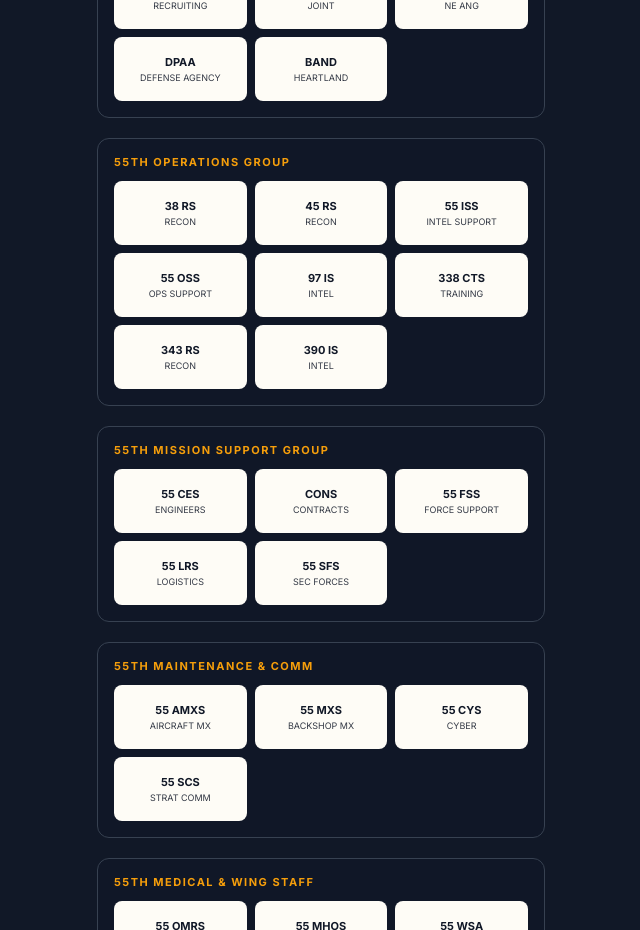
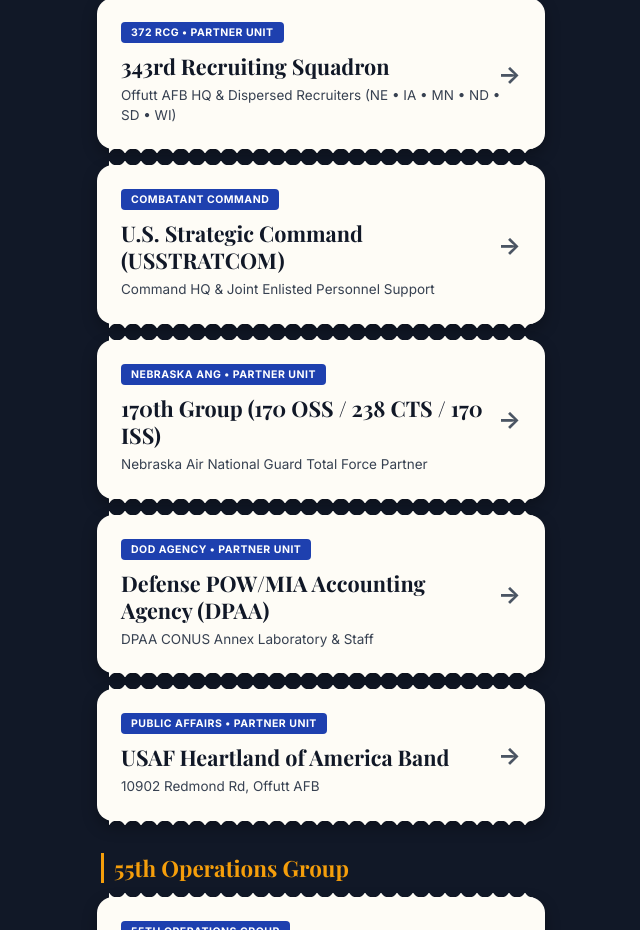
Before and after one commit to tannerurness/Offutt-First-Sergeants, a plain HTML site: page index.html in a window 1280 px wide. Shown: the part 309-1239 px from the top of the page, without its empty margins (319-959 px from the left). Drawn offline with nearby package versions, Linux system fonts and the light colour scheme.

Commit message:
Update index.html

```diff
--- a/index.html
+++ b/index.html
@@ -106,8 +106,132 @@
       margin-bottom: 18px;
     }
 
-    /* Grid Section Layouts */
-    .grid-section {
+    /* Group Category Section Headers */
+    .group-header {
+      font-family: 'Playfair Display', Georgia, serif;
+      font-size: 1.4rem;
+      color: var(--accent-yellow);
+      margin: 32px 0 14px 4px;
+      border-left: 3px solid var(--accent-yellow);
+      padding-left: 10px;
+    }
+
+    .unit-list, .document-list {
+      display: flex;
+      flex-direction: column;
+      gap: 16px;
+    }
+
+    /* Enriched, Oversized Mobile Buttons / Ticket Stub Cards */
+    .unit-card, .doc-card {
+      text-decoration: none;
+      background-color: var(--card-white);
+      color: #111827;
+      border-radius: 16px;
+      padding: 24px;
+      position: relative;
+      display: block;
+      cursor: pointer;
+      transition: transform 0.15s ease;
+      box-shadow: 0 6px 15px rgba(0, 0, 0, 0.3);
+      text-align: left;
+      border: none;
+      width: 100%;
+    }
+
+    .unit-card:active, .doc-card:active {
+      transform: scale(0.97);
+    }
+
+    /* CSS Ticket-Stub Details */
+    .unit-card::before, .unit-card::after,
+    .doc-card::before, .doc-card::after {
+      content: "";
+      position: absolute;
+      left: 12px;
+      right: 12px;
+      height: 8px;
+      background-size: 16px 8px;
+    }
+
+    .unit-card::before, .doc-card::before {
+      top: -4px;
+      background-image: radial-gradient(circle at 8px -4px, transparent 8px, var(--card-white) 9px);
+    }
+
+    .unit-card::after, .doc-card::after {
+      bottom: -4px;
+      background-image: radial-gradient(circle at 8px 12px, transparent 8px, var(--card-white) 9px);
+    }
+
+    .doc-tag {
+      background-color: var(--tag-orange);
+      color: white;
+      font-size: 10.5px;
+      font-weight: 700;
+      padding: 4px 10px;
+      border-radius: 4px;
+      display: inline-block;
+      margin-bottom: 10px;
+      letter-spacing: 0.5px;
+      text-transform: uppercase;
+    }
+
+    .doc-tag.blue { background-color: var(--tag-blue); }
+    .doc-tag.green { background-color: var(--tag-green); }
+
+    .doc-title {
+      font-family: 'Playfair Display', Georgia, serif;
+      font-size: 1.35rem;
+      font-weight: 700;
+      line-height: 1.25;
+      margin-bottom: 6px;
+      padding-right: 32px;
+    }
+
+    .doc-desc {
+      font-size: 13.5px;
+      color: #374151;
+      line-height: 1.45;
+    }
+
+    .arrow-icon {
+      position: absolute;
+      right: 24px;
+      top: 50%;
+      transform: translateY(-50%);
+      font-size: 24px;
+      color: #4b5563;
+      font-weight: bold;
+    }
+
+    /* Individual Unit Page QR & Grid Style */
+    .qr-container {
+      text-align: center;
+      margin-bottom: 24px;
+    }
+
+    .qr-box {
+      border: 2px solid var(--accent-yellow);
+      background-color: white;
+      padding: 8px;
+      border-radius: 12px;
+      display: inline-block;
+    }
+
+    .qr-box img {
+      display: block;
+      width: 125px;
+      height: 125px;
+    }
+
+    .qr-caption {
+      color: var(--text-gray);
+      font-size: 11px;
+      margin-top: 6px;
+    }
+
+    .quick-call-section {
       border: 1px solid var(--card-border);
       background-color: rgba(17, 24, 39, 0.7);
       border-radius: 12px;
@@ -124,16 +248,16 @@
       margin-bottom: 12px;
     }
 
-    /* 3-Column Grid matching the Quick-Call layout */
-    .button-grid {
+    /* Grid Section Layout (3 columns) */
+    .quick-call-grid {
       display: grid;
       grid-template-columns: repeat(3, 1fr);
       gap: 8px;
     }
 
-    /* Square, high-contrast button styling */
-    .grid-btn {
-      border: none;
+    /* Fixed class styling for 3x3 emergency buttons */
+    .call-btn {
+      text-decoration: none;
       background-color: var(--card-white);
       color: #111827;
       border-radius: 8px;
@@ -144,104 +268,27 @@
       justify-content: center;
       align-items: center;
       min-height: 64px;
-      cursor: pointer;
       transition: transform 0.1s ease;
-      text-decoration: none;
     }
 
-    .grid-btn:active {
+    .call-btn:active {
       transform: scale(0.95);
     }
 
-    .grid-btn h3 {
+    .call-btn.emergency {
+      background-color: var(--emergency-red);
+      color: white;
+    }
+
+    .call-btn h3 {
       font-size: 11px;
       font-weight: 700;
       margin-bottom: 3px;
-      line-height: 1.2;
     }
 
-    .grid-btn span {
-      font-size: 9px;
+    .call-btn span {
+      font-size: 9.5px;
       opacity: 0.85;
-      text-transform: uppercase;
-    }
-
-    /* Document Cards Styling */
-    .document-list {
-      display: flex;
-      flex-direction: column;
-      gap: 16px;
-    }
-
-    .doc-card {
-      text-decoration: none;
-      background-color: var(--card-white);
-      color: #111827;
-      border-radius: 12px;
-      padding: 20px;
-      position: relative;
-      display: block;
-      transition: transform 0.15s ease;
-      box-shadow: 0 4px 10px rgba(0, 0, 0, 0.2);
-    }
-
-    .doc-card:active {
-      transform: scale(0.98);
-    }
-
-    .doc-card::before, .doc-card::after {
-      content: "";
-      position: absolute;
-      left: 10px;
-      right: 10px;
-      height: 6px;
-      background-size: 12px 6px;
-    }
-
-    .doc-card::before {
-      top: -3px;
-      background-image: radial-gradient(circle at 6px -3px, transparent 6px, var(--card-white) 7px);
-    }
-
-    .doc-card::after {
-      bottom: -3px;
-      background-image: radial-gradient(circle at 6px 9px, transparent 6px, var(--card-white) 7px);
-    }
-
-    .doc-tag {
-      background-color: var(--tag-orange);
-      color: white;
-      font-size: 10px;
-      font-weight: 700;
-      padding: 3px 8px;
-      border-radius: 4px;
-      display: inline-block;
-      margin-bottom: 8px;
-      letter-spacing: 0.5px;
-      text-transform: uppercase;
-    }
-
-    .doc-title {
-      font-family: 'Playfair Display', Georgia, serif;
-      font-size: 1.2rem;
-      font-weight: 700;
-      line-height: 1.3;
-      margin-bottom: 6px;
-      padding-right: 24px;
-    }
-
-    .doc-desc {
-      font-size: 12px;
-      color: #4b5563;
-      line-height: 1.4;
-    }
-
-    .arrow-icon {
-      position: absolute;
-      right: 20px;
-      top: 20px;
-      font-size: 16px;
-      color: #9ca3af;
     }
 
     /* Category Filter Pills (Unit View Only) */
@@ -287,7 +334,7 @@
 </head>
 <body>
 
-  <!-- ================= VIEW 1: OFFUTT AFB SQUADRON DIRECTORY (ALL BUTTON GRIDS) ================= -->
+  <!-- ================= VIEW 1: OFFUTT AFB SQUADRON DIRECTORY ================= -->
   <div id="directoryView">
     <header>
       <div class="compass-icon">❖</div>
@@ -296,7 +343,6 @@
       <p class="subtitle">Select your squadron below to load your First Sergeant's resource hub, emergency dial grid, and guides.</p>
     </header>
 
-    <!-- Unified Directory (Groups Rendered in compact 3x3 Button Grids) -->
     <div id="directoryContainer"></div>
 
     <footer>
@@ -344,7 +390,6 @@
     <footer id="unitFooter"></footer>
   </div>
 
-  <!-- ================= OFFUTT AFB UNIT & RESOURCE DATABASE ================= -->
   <script>
     // Core Offutt AFB Emergency Numbers
     const OFFUTT_CORE_PHONES = [
@@ -358,7 +403,7 @@
       { label: "Family Advocacy", sub: "402-294-7886", tel: "402-294-7886" }
     ];
 
-    // Standardized Offutt AFB Documents
+    // Standardized Offutt AFB Documents (Included on every unit page)
     const SHARED_OFFUTT_DOCS = [
       {
         tag: "OFFUTT-01", tagColor: "blue", category: "Offutt",
@@ -410,23 +455,19 @@
       }
     ];
 
-    // Groups Order Map
     const GROUP_HEADERS = {
       "Tenant": "Partner Units & Tenants",
       "55 OG": "55th Operations Group",
       "55 MSG": "55th Mission Support Group",
-      "55 MXG/CG": "55th Maintenance & Comm",
-      "55 MDG/WG": "55th Medical & Wing Staff",
+      "55 MXG/CG": "55th Maintenance & Comm Groups",
+      "55 MDG/WG": "55th Medical Group & Wing Staff",
       "95 WG": "95th Wing (AFGSC)",
       "557 WW": "557th Weather Wing"
     };
 
-    // Offutt AFB Squadrons & Partner Units
     const OFFUTT_UNITS = {
-      // --- PARTNER / TENANT UNITS ---
       "343rcs": {
-        group: "Tenant", shortLabel: "343 RCS", subText: "Recruiting",
-        badge: "372 RCG • PARTNER UNIT",
+        group: "Tenant", badge: "372 RCG • PARTNER UNIT",
         name: "343rd Recruiting Squadron",
         subtitle: "Offutt AFB HQ & Dispersed Recruiters (NE • IA • MN • ND • SD • WI)",
         shirtTel: "402-232-3502",
@@ -440,249 +481,202 @@
         ]
       },
       "stratcom": {
-        group: "Tenant", shortLabel: "STRATCOM", subText: "Joint",
-        badge: "COMBATANT COMMAND",
+        group: "Tenant", badge: "COMBATANT COMMAND",
         name: "U.S. Strategic Command (USSTRATCOM)",
         subtitle: "Command HQ & Joint Enlisted Personnel Support",
         shirtTel: "402-294-4112", extraDocs: []
       },
       "170gp": {
-        group: "Tenant", shortLabel: "170 GP", subText: "NE ANG",
-        badge: "NEBRASKA ANG • PARTNER UNIT",
+        group: "Tenant", badge: "NEBRASKA ANG • PARTNER UNIT",
         name: "170th Group (170 OSS / 238 CTS / 170 ISS)",
         subtitle: "Nebraska Air National Guard Total Force Partner",
         shirtTel: "402-294-3725", extraDocs: []
       },
       "dpaa": {
-        group: "Tenant", shortLabel: "DPAA", subText: "Defense Agency",
-        badge: "DOD AGENCY • PARTNER UNIT",
+        group: "Tenant", badge: "DOD AGENCY • PARTNER UNIT",
         name: "Defense POW/MIA Accounting Agency (DPAA)",
         subtitle: "DPAA CONUS Annex Laboratory & Staff",
         shirtTel: "402-294-3725", extraDocs: []
       },
       "band": {
-        group: "Tenant", shortLabel: "BAND", subText: "Heartland",
-        badge: "PUBLIC AFFAIRS • PARTNER UNIT",
+        group: "Tenant", badge: "PUBLIC AFFAIRS • PARTNER UNIT",
         name: "USAF Heartland of America Band",
         subtitle: "10902 Redmond Rd, Offutt AFB",
         shirtTel: "402-294-6046", extraDocs: []
       },
-
-      // --- 55TH OPERATIONS GROUP ---
       "38rs": {
-        group: "55 OG", shortLabel: "38 RS", subText: "Recon",
-        badge: "55TH OPERATIONS GROUP",
+        group: "55 OG", badge: "55TH OPERATIONS GROUP",
         name: "38th Reconnaissance Squadron",
         subtitle: "RC-135V/W Rivet Joint Operations",
         shirtTel: "402-294-3725", extraDocs: []
       },
       "45rs": {
-        group: "55 OG", shortLabel: "45 RS", subText: "Recon",
-        badge: "55TH OPERATIONS GROUP",
+        group: "55 OG", badge: "55TH OPERATIONS GROUP",
         name: "45th Reconnaissance Squadron",
         subtitle: "Cobra Ball, Combat Sent & Constant Phoenix Operations",
         shirtTel: "402-294-3725", extraDocs: []
       },
       "55iss": {
-        group: "55 OG", shortLabel: "55 ISS", subText: "Intel Support",
-        badge: "55TH OPERATIONS GROUP",
+        group: "55 OG", badge: "55TH OPERATIONS GROUP",
         name: "55th Intelligence Support Squadron",
         subtitle: "Intelligence Operations & Mission Support",
         shirtTel: "402-294-3725", extraDocs: []
       },
       "55oss": {
-        group: "55 OG", shortLabel: "55 OSS", subText: "Ops Support",
-        badge: "55TH OPERATIONS GROUP",
+        group: "55 OG", badge: "55TH OPERATIONS GROUP",
         name: "55th Operations Support Squadron",
         subtitle: "Airfield Operations, Intel, Weather & Training",
         shirtTel: "402-294-3725", extraDocs: []
       },
       "97is": {
-        group: "55 OG", shortLabel: "97 IS", subText: "Intel",
-        badge: "55TH OPERATIONS GROUP",
+        group: "55 OG", badge: "55TH OPERATIONS GROUP",
         name: "97th Intelligence Squadron",
         subtitle: "Airborne Cryptologic & Linguistic Operations",
         shirtTel: "402-294-4477", extraDocs: []
       },
       "338cts": {
-        group: "55 OG", shortLabel: "338 CTS", subText: "Training",
-        badge: "55TH OPERATIONS GROUP",
+        group: "55 OG", badge: "55TH OPERATIONS GROUP",
         name: "338th Combat Training Squadron",
         subtitle: "RC-135 Formal Training Unit",
         shirtTel: "402-294-3725", extraDocs: []
       },
       "343rs": {
-        group: "55 OG", shortLabel: "343 RS", subText: "Recon",
-        badge: "55TH OPERATIONS GROUP",
+        group: "55 OG", badge: "55TH OPERATIONS GROUP",
         name: "343rd Reconnaissance Squadron",
         subtitle: "RC-135V/W Rivet Joint Operations",
         shirtTel: "402-294-3725", extraDocs: []
       },
       "390is": {
-        group: "55 OG", shortLabel: "390 IS", subText: "Intel",
-        badge: "55TH OPERATIONS GROUP",
+        group: "55 OG", badge: "55TH OPERATIONS GROUP",
         name: "390th Intelligence Squadron",
         subtitle: "55th Operations Group Intelligence",
         shirtTel: "402-294-3725", extraDocs: []
       },
-
-      // --- 55TH MISSION SUPPORT GROUP ---
       "55ces": {
-        group: "55 MSG", shortLabel: "55 CES", subText: "Engineers",
-        badge: "55TH MISSION SUPPORT GROUP",
+        group: "55 MSG", badge: "55TH MISSION SUPPORT GROUP",
         name: "55th Civil Engineer Squadron",
         subtitle: "Installation Engineering, Fire Emergency Services & EOD",
         shirtTel: "402-294-3725", extraDocs: []
       },
       "55cons": {
-        group: "55 MSG", shortLabel: "CONS", subText: "Contracts",
-        badge: "55TH MISSION SUPPORT GROUP",
+        group: "55 MSG", badge: "55TH MISSION SUPPORT GROUP",
         name: "55th Contracting Squadron (55 CONS)",
         subtitle: "Operational Acquisition & Contracting Support",
         shirtTel: "402-294-3725", extraDocs: []
       },
       "55fss": {
-        group: "55 MSG", shortLabel: "55 FSS", subText: "Force Support",
-        badge: "55TH MISSION SUPPORT GROUP",
+        group: "55 MSG", badge: "55TH MISSION SUPPORT GROUP",
         name: "55th Force Support Squadron",
         subtitle: "MPF, M&FRC, Dining, Lodging & Recreation",
         shirtTel: "402-294-3725", extraDocs: []
       },
       "55lrs": {
-        group: "55 MSG", shortLabel: "55 LRS", subText: "Logistics",
-        badge: "55TH MISSION SUPPORT GROUP",
+        group: "55 MSG", badge: "55TH MISSION SUPPORT GROUP",
         name: "55th Logistics Readiness Squadron",
         subtitle: "Supply, Fuels, Vehicle Management & Deployment",
         shirtTel: "402-294-3445", extraDocs: []
       },
       "55sfs": {
-        group: "55 MSG", shortLabel: "55 SFS", subText: "Sec Forces",
-        badge: "55TH MISSION SUPPORT GROUP",
+        group: "55 MSG", badge: "55TH MISSION SUPPORT GROUP",
         name: "55th Security Forces Squadron",
         subtitle: "Base Defense, Law Enforcement & Guard Mount",
         shirtTel: "402-294-6110", extraDocs: []
       },
-
-      // --- 55TH MAINTENANCE GROUP & COMM GROUP ---
       "55amxs": {
-        group: "55 MXG/CG", shortLabel: "55 AMXS", subText: "Aircraft Mx",
-        badge: "55TH MAINTENANCE GROUP",
+        group: "55 MXG/CG", badge: "55TH MAINTENANCE GROUP",
         name: "55th Aircraft Maintenance Squadron",
         subtitle: "Flightline Aircraft Generation & Avionics Support",
         shirtTel: "402-294-3725", extraDocs: []
       },
       "55mxs": {
-        group: "55 MXG/CG", shortLabel: "55 MXS", subText: "Backshop Mx",
-        badge: "55TH MAINTENANCE GROUP",
+        group: "55 MXG/CG", badge: "55TH MAINTENANCE GROUP",
         name: "55th Maintenance Squadron",
         subtitle: "Backshop Maintenance, Fabrication & Munitions",
         shirtTel: "402-294-3725", extraDocs: []
       },
       "55cys": {
-        group: "55 MXG/CG", shortLabel: "55 CYS", subText: "Cyber",
-        badge: "55TH COMMUNICATIONS GROUP",
+        group: "55 MXG/CG", badge: "55TH COMMUNICATIONS GROUP",
         name: "55th Cyberspace Squadron",
         subtitle: "Base Cyber Defense & Communications Infrastructure",
         shirtTel: "402-294-3725", extraDocs: []
       },
       "55scs": {
-        group: "55 MXG/CG", shortLabel: "55 SCS", subText: "Strat Comm",
-        badge: "55TH COMMUNICATIONS GROUP",
+        group: "55 MXG/CG", badge: "55TH COMMUNICATIONS GROUP",
         name: "55th Strategic Communications Squadron",
         subtitle: "Strategic Command & Control Communications",
         shirtTel: "402-294-3725", extraDocs: []
       },
-
-      // --- 55TH MEDICAL GROUP & WING STAFF ---
       "55omrs": {
-        group: "55 MDG/WG", shortLabel: "55 OMRS", subText: "Medical",
-        badge: "55TH MEDICAL GROUP",
+        group: "55 MDG/WG", badge: "55TH MEDICAL GROUP",
         name: "55th Operational Medical Readiness Squadron",
         subtitle: "Aerospace Medicine, Dental, Mental Health & Public Health",
         shirtTel: "402-232-2273", extraDocs: []
       },
       "55mhos": {
-        group: "55 MDG/WG", shortLabel: "55 MHOS", subText: "Hospital",
-        badge: "55TH MEDICAL GROUP",
+        group: "55 MDG/WG", badge: "55TH MEDICAL GROUP",
         name: "55th Healthcare Operations & Support (MDOS / MDSS)",
         subtitle: "Ehrling Bergquist Clinic Operations & Support",
         shirtTel: "402-232-2273", extraDocs: []
       },
       "55wsa": {
-        group: "55 MDG/WG", shortLabel: "55 WSA", subText: "Wing Staff",
-        badge: "55TH WING STAFF AGENCIES",
+        group: "55 MDG/WG", badge: "55TH WING STAFF AGENCIES",
         name: "55th Wing Staff & 55th Comptroller Squadron (55 CPTS)",
         subtitle: "Wing Staff Agencies, Finance, Legal, Safety & CP",
         shirtTel: "402-294-3725", extraDocs: []
       },
-
-      // --- 95TH WING (FORMER 595 C2G) ---
       "1accs": {
-        group: "95 WG", shortLabel: "1 ACCS", subText: "E-4B Ops",
-        badge: "95TH WING • AFGSC",
+        group: "95 WG", badge: "95TH WING • AFGSC",
         name: "1st Airborne Command Control Squadron (1 ACCS)",
         subtitle: "E-4B Nightwatch National Airborne Operations Center",
         shirtTel: "402-294-5696", extraDocs: []
       },
       "95oss": {
-        group: "95 WG", shortLabel: "95 OSS", subText: "Ops & Mx",
-        badge: "95TH WING • AFGSC",
+        group: "95 WG", badge: "95TH WING • AFGSC",
         name: "95th Operations Support & Maintenance (95 OG / 95 MXG)",
         subtitle: "95th OSS, 595th AMXS, 595th SCS & 625th STOS",
         shirtTel: "402-294-6618", extraDocs: []
       },
-
-      // --- 557TH WEATHER WING ---
       "557ww": {
-        group: "557 WW", shortLabel: "557 WW", subText: "Weather",
-        badge: "557TH WEATHER WING",
+        group: "557 WW", badge: "557TH WEATHER WING",
         name: "1st & 2nd Weather Groups (2 WS / 2 WSS / 2 SYOS / 16 WS)",
         subtitle: "America's Weather Wing HQ & Operational Squadrons",
         shirtTel: "402-294-7380", extraDocs: []
       }
     };
 
-    // Render continuous 3-Column button grids under distinct Group Headers
     function renderUnitDirectory() {
       const container = document.getElementById('directoryContainer');
       container.innerHTML = '';
 
       Object.keys(GROUP_HEADERS).forEach(groupCode => {
-        // Create the containing quick-call style outer card
-        const sectionWrapper = document.createElement('div');
-        sectionWrapper.className = 'grid-section';
+        const sectionHeader = document.createElement('h2');
+        sectionHeader.className = 'group-header';
+        sectionHeader.innerText = GROUP_HEADERS[groupCode];
+        container.appendChild(sectionHeader);
 
-        // Add the yellow category label
-        const label = document.createElement('div');
-        label.className = 'section-label';
-        label.innerText = GROUP_HEADERS[groupCode];
-        sectionWrapper.appendChild(label);
+        const groupDiv = document.createElement('div');
+        groupDiv.className = 'unit-list';
 
-        // Create the 3-column inner grid layout
-        const gridDiv = document.createElement('div');
-        gridDiv.className = 'button-grid';
-
-        // Filter and add each unit belonging to this group as a button
         Object.keys(OFFUTT_UNITS).forEach(key => {
           const u = OFFUTT_UNITS[key];
           if (u.group === groupCode) {
             const btn = document.createElement('button');
-            btn.className = 'grid-btn';
+            btn.className = 'unit-card';
             btn.onclick = () => openUnit(key);
             btn.innerHTML = `
-              <h3>${u.shortLabel}</h3>
-              <span>${u.subText}</span>
+              <span class="arrow-icon">→</span>
+              <span class="doc-tag blue">${u.badge}</span>
+              <h3 class="doc-title">${u.name}</h3>
+              <p class="doc-desc">${u.subtitle}</p>
             `;
-            gridDiv.appendChild(btn);
+            groupDiv.appendChild(btn);
           }
         });
 
-        sectionWrapper.appendChild(gridDiv);
-        container.appendChild(sectionWrapper);
+        container.appendChild(groupDiv);
       });
     }
 
-    // Open Selected Squadron Hub
     function openUnit(unitKey) {
       const u = OFFUTT_UNITS[unitKey];
       if (!u) return;
@@ -701,7 +695,7 @@
       document.getElementById('qrImage').src =
         'https://api.qrserver.com/v1/create-qr-code/?size=150x150&data=' + encodeURIComponent(window.location.href);
 
-      // Render Phone Grid (8 Core Base Numbers + Unit 1st Sergeant Button)
+      // RENDERING OF INDIVIDUAL UNIT 3x3 EMERGENCY DIAL GRID
       const grid = document.getElementById('phoneGrid');
       grid.innerHTML = '';
       const phones = [
@@ -717,7 +711,6 @@
         `;
       });
 
-      // Render Local + Shared Documents
       const docList = document.getElementById('docList');
       docList.innerHTML = '';
       const allDocs = [...(u.extraDocs || []), ...SHARED_OFFUTT_DOCS];
@@ -735,7 +728,6 @@
       window.scrollTo(0, 0);
     }
 
-    // Return to Main Squadron Page Selector
     function showDirectory() {
       const baseUrl = window.location.protocol + "//" + window.location.host + window.location.pathname;
       window.history.pushState({ path: baseUrl }, '', baseUrl);
```
